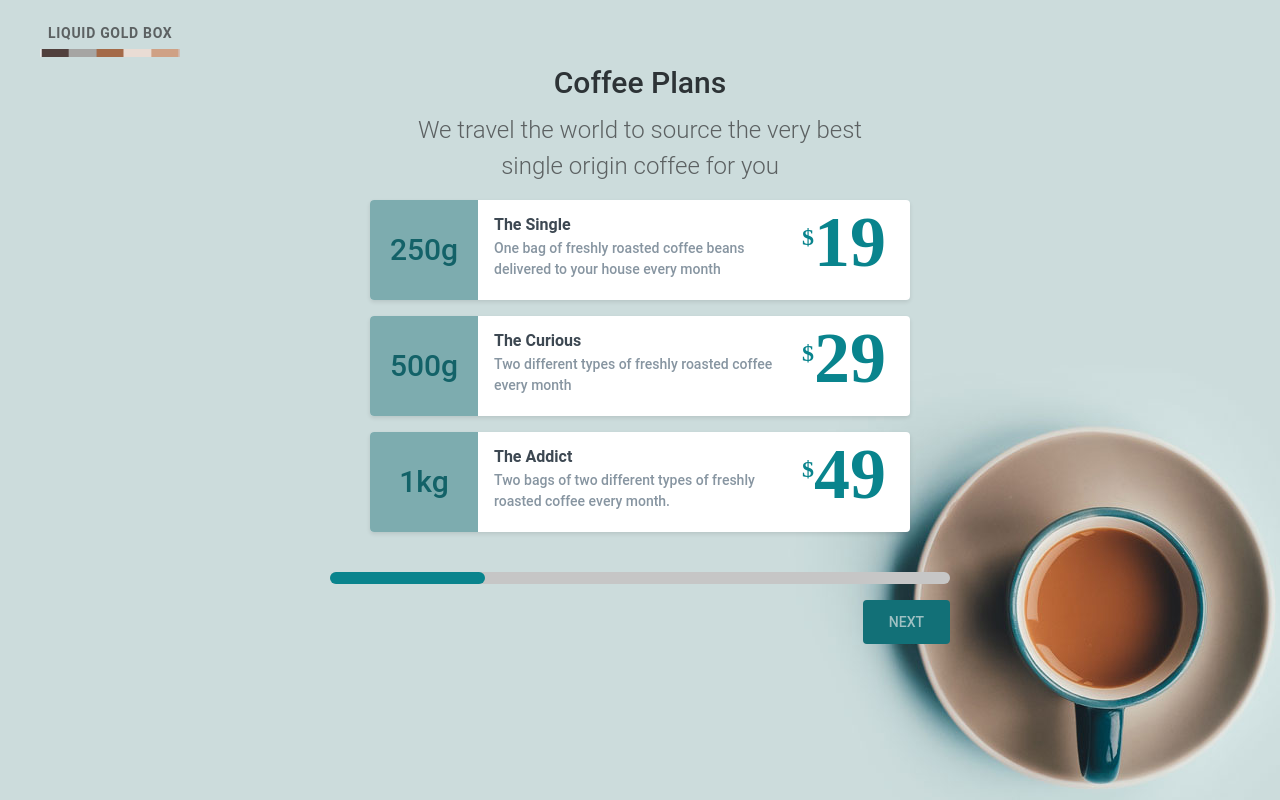
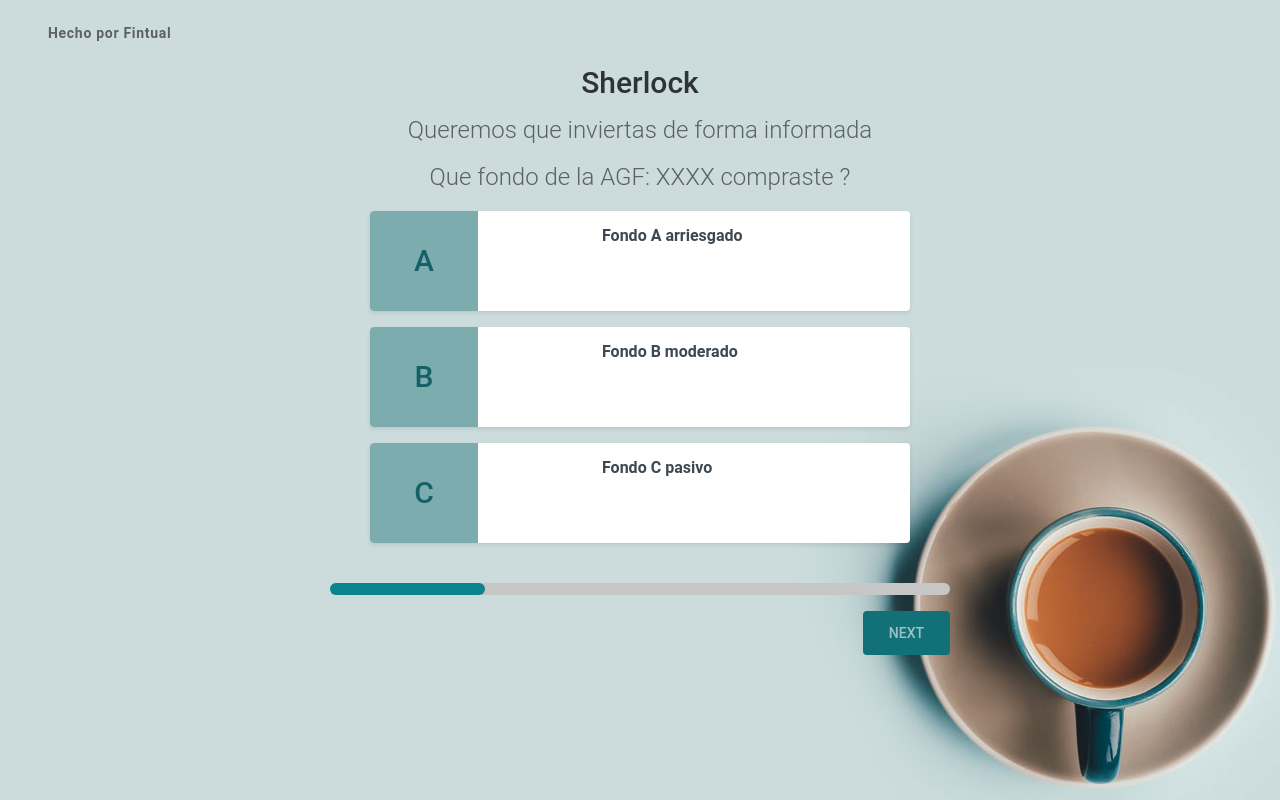
Before and after one commit to C0sch0/Vue_Dynamic_Forms, a Vue app: page / in a window 1280 px wide. Built offline with nearby package versions, Linux system fonts and the light colour scheme.

Commit message:
form changes in texts

```diff
--- a/src/App.vue
+++ b/src/App.vue
@@ -2,7 +2,7 @@
   <div id="app" class="container mx-auto py-6">
     <header>
       <div>
-        <span id="logo">Liquid Gold Box</span>
+        <span id="logo">Hecho por Fintual</span>
       </div>
     </header>
 
--- a/src/components/FormAddress.vue
+++ b/src/components/FormAddress.vue
@@ -1,20 +1,20 @@
 <template>
   <div>
-    <h1 class="title">Delivery details</h1>
+    <h1 class="title">Hace cuanto tiempo tienes el fondo ?</h1>
 
     <h2 class="subtitle">
-      Where should we send your freshly roasted coffee beans?
+      Necesitamos saber para hacer el calculo de cuotas que tienes a tu nombre.
     </h2>
 
     <form @input="submit" class="form">
       <div class="form-group">
-        <label class="form-label" for="delivery_name">Name</label>
+        <label class="form-label" for="delivery_name">Días (**)</label>
         <input v-model="$v.form.recipient.$model" type="text" placeholder="Recipients Name" class="form-control" id="delivery_name">
         <div v-if="$v.form.recipient.$error" class="error">field is required</div>
       </div>
 
       <div class="form-group">
-        <label class="form-label" for="address">Address</label>
+        <label class="form-label" for="address">Cuánto invertiste ?</label>
         <textarea v-model="$v.form.address.$model" placeholder="London Street 470978 New England" rows="3" class="form-control" id="address"></textarea>
         <div v-if="$v.form.address.$error" class="error">field is required</div>
       </div>
--- a/src/components/FormPlanPicker.vue
+++ b/src/components/FormPlanPicker.vue
@@ -1,9 +1,12 @@
 <template>
   <div>
-    <h1 class="title">Coffee Plans</h1>
+    <h1 class="title">Sherlock</h1>
 
     <h2 class="subtitle">
-      We travel the world to source the very best single origin coffee for you
+      Queremos que inviertas de forma informada
+    </h2>
+    <h2 class="subtitle">
+      Que fondo de la AGF: XXXX compraste ?
     </h2>
 
     <div class="plans">
@@ -21,14 +24,11 @@
           <span class="title">
               {{plan.name}}
           </span>
-          <span class="description">
-              {{plan.description}}
-          </span>
         </div>
-        <div class="price">
-          <span class="dollar-sign">$</span>
-          <span class="number">{{plan.price}}</span>
-        </div>
+        <!--<div class="price">-->
+          <!--<span class="dollar-sign">$</span>-->
+          <!--<span class="number">{{plan.price}}</span>-->
+        <!--</div>-->
       </div>
     </div>
     <div v-if="$v.selectedPlan.$error" class="error">you should pick a plan to continue</div>
@@ -44,21 +44,21 @@
         plans: [
           {
             price: 19,
-            weight: '250g',
-            name: 'The Single',
-            description: 'One bag of freshly roasted coffee beans delivered to your house every month'
+            weight: 'A',
+            name: 'Fondo A arriesgado',
+            description: '...'
           },
           {
-            price: 29,
-            weight: '500g',
-            name: 'The Curious',
-            description: 'Two different types of freshly roasted coffee every month'
+            price: 19.202,
+            weight: 'B',
+            name: 'Fondo B moderado',
+            description: '...'
           },
           {
-            price: 49,
-            weight: '1kg',
-            name: 'The Addict',
-            description: 'Two bags of two different types of freshly roasted coffee every month.'
+            price: 19.202,
+            weight: 'C',
+            name: 'Fondo C pasivo',
+            description: '...'
           }
         ],
         selectedPlan: null
--- a/src/components/FormReviewOrder.vue
+++ b/src/components/FormReviewOrder.vue
@@ -59,7 +59,7 @@
         <div class="w-2/3">
           <h3>Delivery</h3>
           <p class="description">
-            Your first Liquid Gold Box is right around the corner
+            Your first
           </p>
         </div>
 
--- a/src/components/FormUserDetails.vue
+++ b/src/components/FormUserDetails.vue
@@ -1,31 +1,31 @@
 <template>
   <div>
-    <h1 class="title">Create Account</h1>
+    <h1 class="title">Quieres que te sigamos ayudando ?</h1>
 
     <h2 class="subtitle">
-      Create an account or log in to order your liquid gold subscription
+      Somos la AGF mas conveniente según El Mercurio
     </h2>
 
     <form @input="submit" class="form">
       <div class="form-group">
         <label class="form-label" for="email">Email</label>
-        <input type="text" v-model="$v.form.email.$model" placeholder="your@email.com" class="form-control" id="email">
-        <div v-if="$v.form.email.$error && !$v.form.email.required" class="error">email is required</div>
-        <div v-if="$v.form.email.$error && !$v.form.email.email" class="error">email is invalid</div>
+        <input type="text" v-model="$v.form.email.$model" placeholder="tu@email.com" class="form-control" id="email">
+        <div v-if="$v.form.email.$error && !$v.form.email.required" class="error">email es requerido</div>
+        <div v-if="$v.form.email.$error && !$v.form.email.email" class="error">email invalido</div>
       </div>
 
 
       <div class="form-group">
-        <label class="form-label" for="password">Password</label>
-        <input v-model="$v.form.password.$model" type="password" placeholder="Super Secret Password" class="form-control" id="password">
-        <div v-if="$v.form.password.$error && !$v.form.password.required" class="error">password is required</div>
+        <label class="form-label" for="password">Contraseña</label>
+        <input v-model="$v.form.password.$model" type="password" placeholder="Super secreta" class="form-control" id="password">
+        <div v-if="$v.form.password.$error && !$v.form.password.required" class="error">contraseña invalida</div>
       </div>
 
 
       <div class="form-group">
-        <label class="form-label" for="name">Name</label>
-        <input v-model="$v.form.name.$model" type="text" placeholder="What should we call you?" class="form-control" id="name">
-        <div v-if="$v.form.name.$error" class="error">name is required</div>
+        <label class="form-label" for="name">Nombre</label>
+        <input v-model="$v.form.name.$model" type="text" placeholder="Cómo te gustaría que te llamaramos ?" class="form-control" id="name">
+        <div v-if="$v.form.name.$error" class="error">Te faltó el nombre</div>
       </div>
     </form>
   </div>
```
Also changed, not shown: public/app.css, public/index.html (line endings or trailing spaces), public/logo.png.
